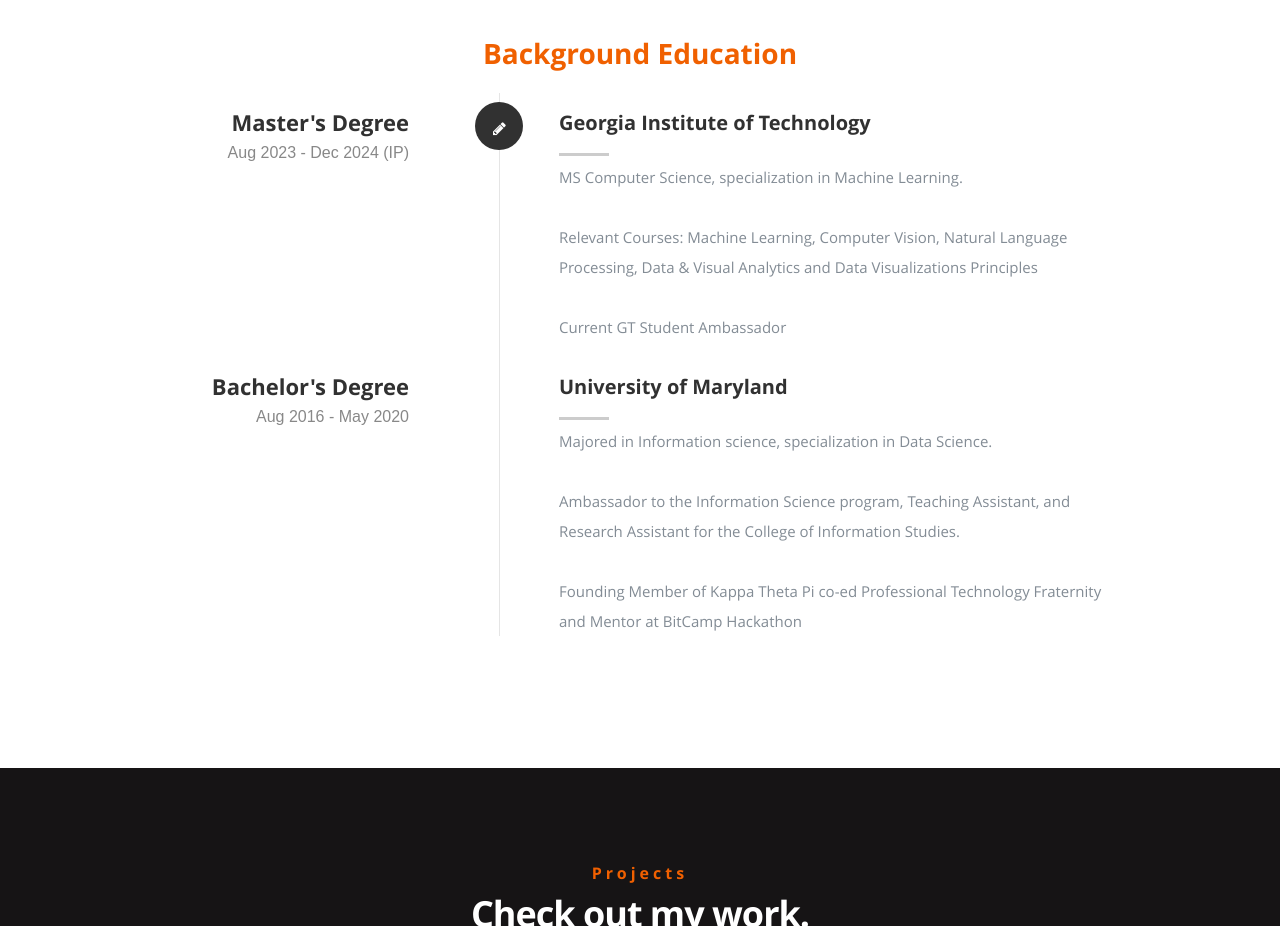
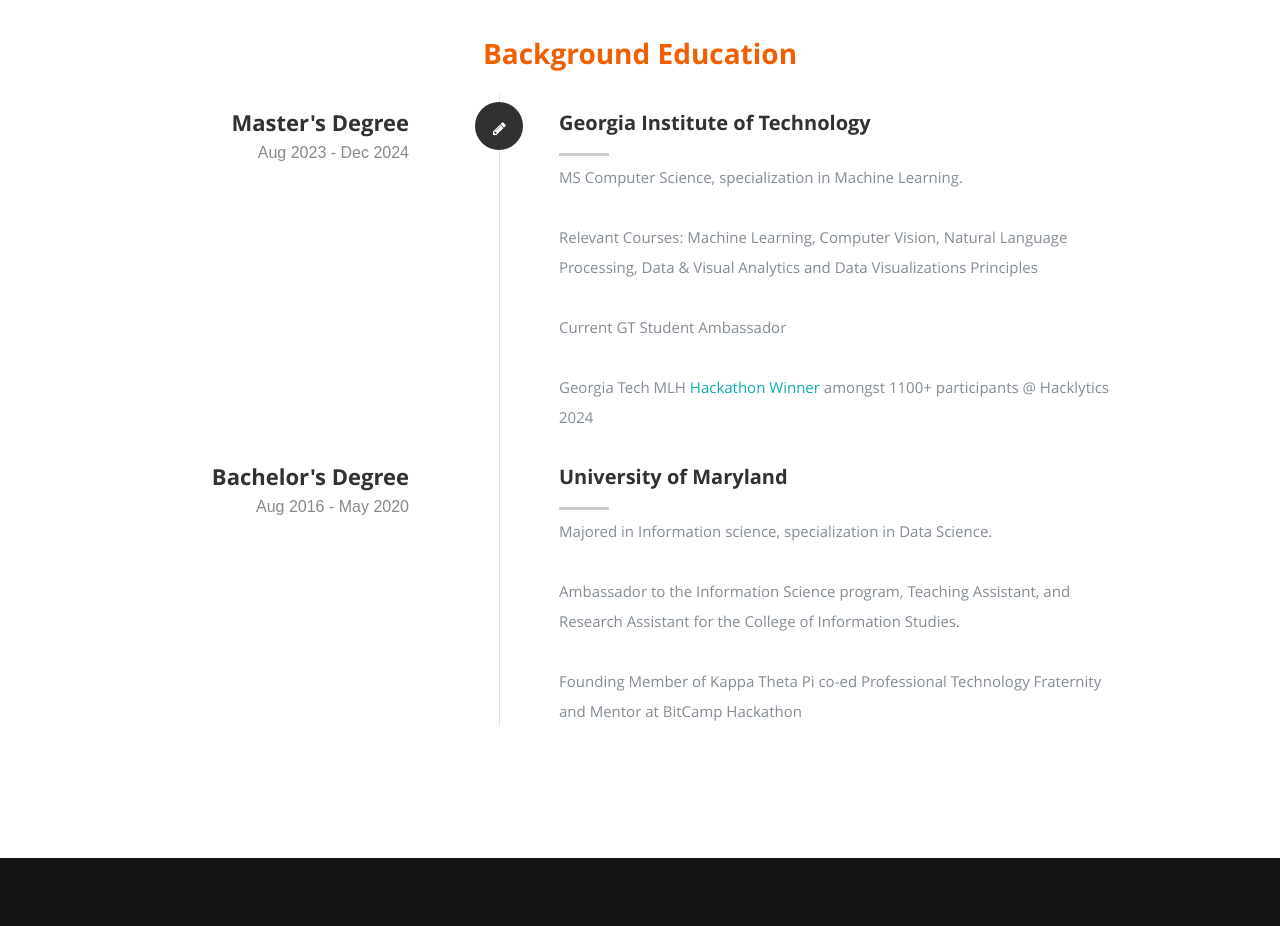
Before and after one commit to rachit-chadha/rachit-chadha.github.io, a plain HTML site: page index.html in a window 1280 px wide. Shown: the part 4860-5786 px from the top of the page. Drawn offline with nearby package versions, Linux system fonts and the light colour scheme.

Commit message:
Update index.html

```diff
--- a/index.html
+++ b/index.html
@@ -394,12 +394,14 @@
 
                   <div class="timeline-header">
                      <h3>Master's Degree</h3>
-                     <p>Aug 2023 - Dec 2024 (IP)</p>
+                     <p>Aug 2023 - Dec 2024</p>
                   </div>
 
                   <div class="timeline-content">
                      <h4>Georgia Institute of Technology</h4>
                      <p>MS Computer Science, specialization in Machine Learning. </p><p>Relevant Courses: Machine Learning, Computer Vision, Natural Language Processing, Data & Visual Analytics and Data Visualizations Principles</p><p>Current GT Student Ambassador</p>
+                     <p>Georgia Tech MLH
+                  <a href="https://devfolio.co/projects/project-tidal-b817" target="_blank"> Hackathon Winner </a> amongst 1100+ participants @ Hacklytics 2024</p>
                   </div>
                   <div class="timeline-header">
                      <h3>Bachelor's Degree</h3>
```
